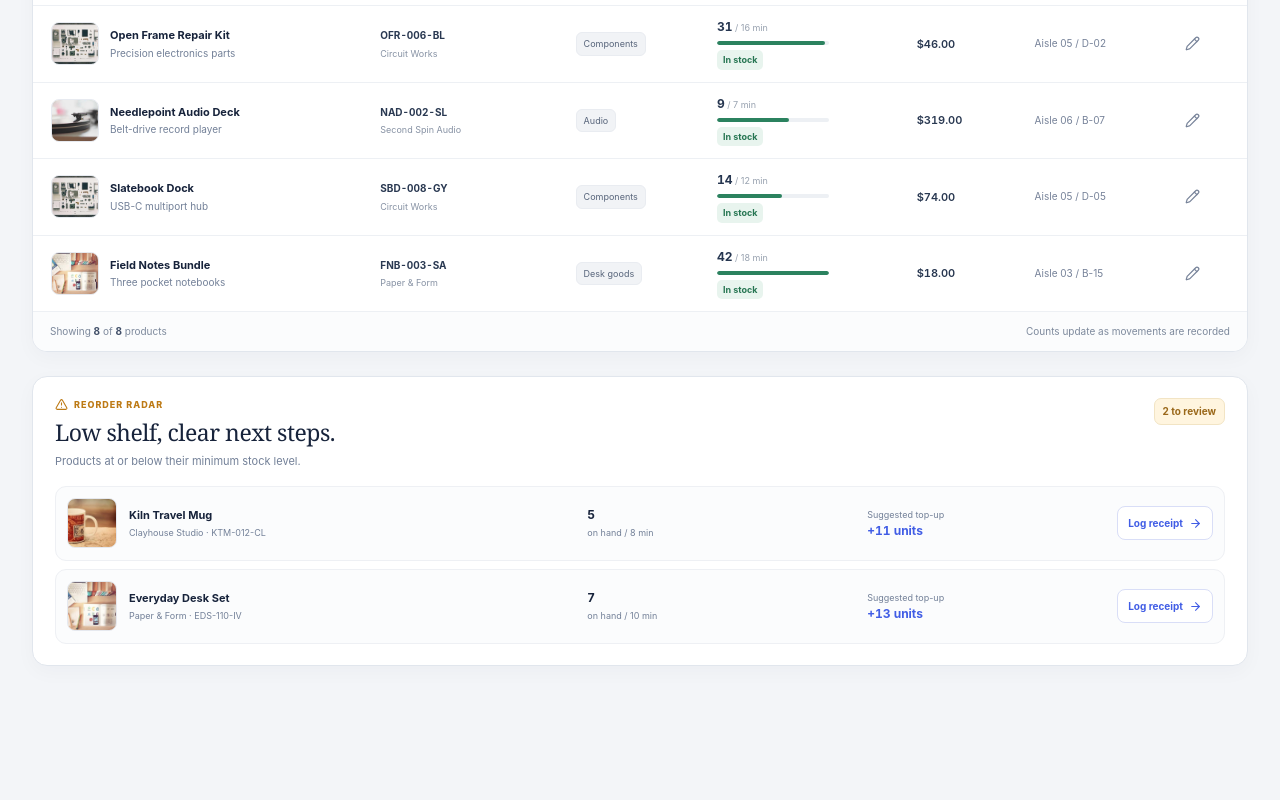
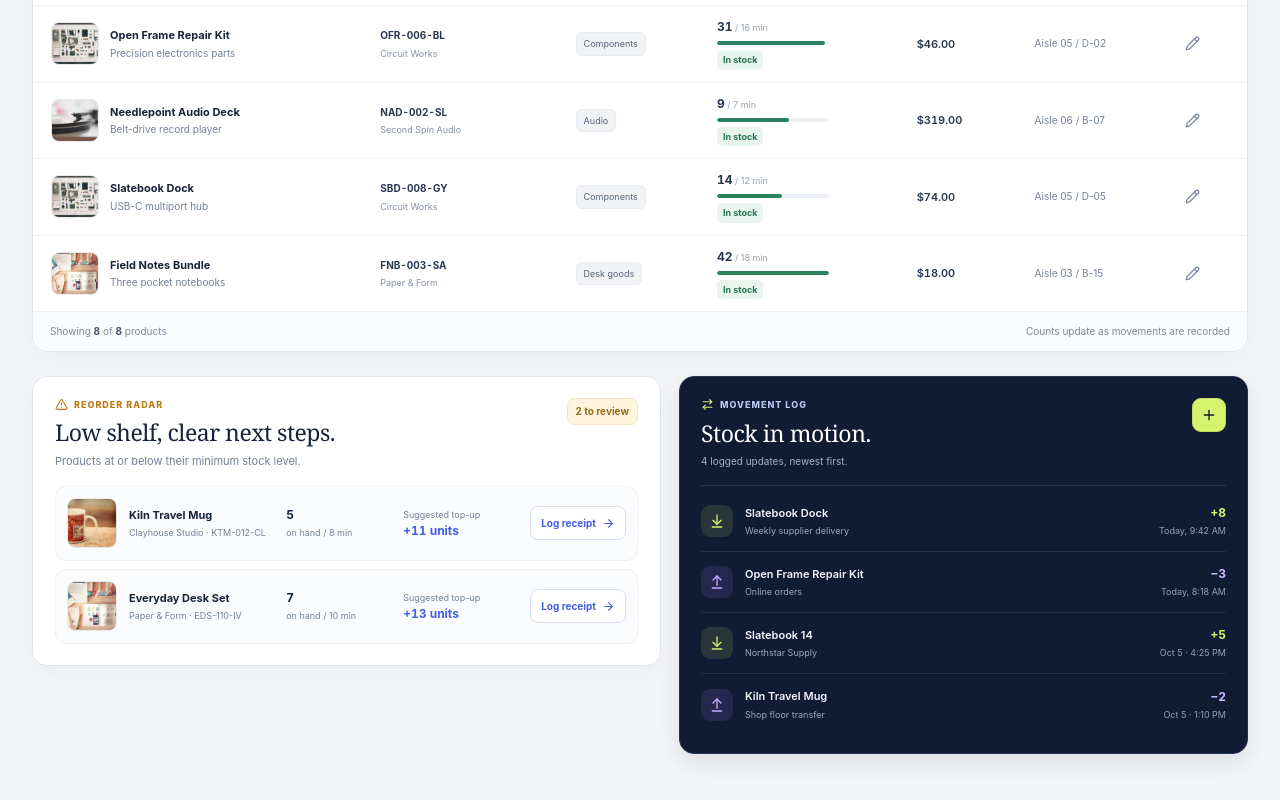
Before and after one commit to a2rp/inventory-dashboard, a React (Vite) app: page / in a window 1280 px wide. Shown: the part 1202-2002 px from the top of the page. Before the commit the page ends 1916 px from the top, so only its background shows below. Built offline with nearby package versions, Linux system fonts and the light colour scheme.

Commit message:
feat: add recent stock movement history

```diff
--- a/src/App.jsx
+++ b/src/App.jsx
@@ -2,6 +2,7 @@ import styles from './App.module.css'
 import { useEffect, useState } from 'react'
 import Header from './components/header/index.jsx'
 import InventoryTable from './components/inventoryTable/index.jsx'
+import MovementHistory from './components/movementHistory/index.jsx'
 import MovementModal from './components/movementModal/index.jsx'
 import ProductModal from './components/productModal/index.jsx'
 import ReorderQueue from './components/reorderQueue/index.jsx'
@@ -108,8 +109,9 @@ const App = () => {
           onAddProduct={openProductModal}
           onEditProduct={editProduct}
         />
-        <div className={styles['secondary-section']}>
+        <div className={styles['workflow-grid']}>
           <ReorderQueue products={products} onReceiveStock={(product) => openMovementModal(product.id)} />
+          <MovementHistory movements={movements} onRecordMovement={() => openMovementModal()} />
         </div>
       </main>
       {productModalOpen && (
--- a/src/App.module.css
+++ b/src/App.module.css
@@ -13,7 +13,11 @@
     font-size: 14px;
   }
 
-  .secondary-section {
+  .workflow-grid {
+    display: grid;
+    grid-template-columns: minmax(0, 1.05fr) minmax(350px, 0.95fr);
+    align-items: start;
+    gap: 18px;
     margin-top: 24px;
   }
 }
@@ -26,3 +30,11 @@
     }
   }
 }
+
+@media (max-width: 980px) {
+  .app-shell {
+    .workflow-grid {
+      grid-template-columns: 1fr;
+    }
+  }
+}
--- /dev/null
+++ b/src/components/movementHistory/index.jsx
@@ -0,0 +1,70 @@
+import { LuArrowDownToLine, LuArrowUpFromLine, LuArrowRightLeft, LuPlus } from 'react-icons/lu'
+import styles from './styles.module.css'
+
+const formatMovementDate = (dateValue) => {
+  const date = new Date(dateValue)
+  const today = new Date()
+  const isToday = date.toDateString() === today.toDateString()
+  const time = new Intl.DateTimeFormat('en-US', {
+    hour: 'numeric',
+    minute: '2-digit',
+  }).format(date)
+
+  if (isToday) return `Today, ${time}`
+  const day = new Intl.DateTimeFormat('en-US', { month: 'short', day: 'numeric' }).format(date)
+  return `${day} · ${time}`
+}
+
+const MovementHistory = ({ movements, onRecordMovement }) => {
+  const recentMovements = [...movements]
+    .sort((first, second) => new Date(second.date) - new Date(first.date))
+    .slice(0, 6)
+
+  return (
+    <section className={styles.history} id="movements" aria-labelledby="movement-heading">
+      <header className={styles['history-heading']}>
+        <div>
+          <p className={styles.eyebrow}><LuArrowRightLeft aria-hidden="true" /> MOVEMENT LOG</p>
+          <h2 id="movement-heading">Stock in motion.</h2>
+          <p>{movements.length} logged updates, newest first.</p>
+        </div>
+        <button type="button" onClick={onRecordMovement} aria-label="Record a stock movement">
+          <LuPlus aria-hidden="true" />
+        </button>
+      </header>
+
+      {recentMovements.length ? (
+        <ol className={styles['movement-list']}>
+          {recentMovements.map((movement) => {
+            const wasReceived = movement.kind === 'received'
+            return (
+              <li key={movement.id}>
+                <span className={`${styles['movement-icon']} ${wasReceived ? styles.received : styles.issued}`}>
+                  {wasReceived ? <LuArrowDownToLine aria-hidden="true" /> : <LuArrowUpFromLine aria-hidden="true" />}
+                </span>
+                <div className={styles['movement-copy']}>
+                  <strong>{movement.productName}</strong>
+                  <span>{movement.note || (wasReceived ? 'Stock received' : 'Stock issued')}</span>
+                </div>
+                <div className={styles['movement-meta']}>
+                  <strong className={wasReceived ? styles['quantity-in'] : styles['quantity-out']}>
+                    {wasReceived ? '+' : '−'}{movement.quantity}
+                  </strong>
+                  <time dateTime={movement.date}>{formatMovementDate(movement.date)}</time>
+                </div>
+              </li>
+            )
+          })}
+        </ol>
+      ) : (
+        <div className={styles['empty-history']}>
+          <span><LuArrowRightLeft aria-hidden="true" /></span>
+          <strong>No movements yet</strong>
+          <p>Log a receipt or issue to start your stock history.</p>
+        </div>
+      )}
+    </section>
+  )
+}
+
+export default MovementHistory
--- /dev/null
+++ b/src/components/movementHistory/styles.module.css
@@ -0,0 +1,216 @@
+.history {
+  padding: 21px 21px 18px;
+  scroll-margin-top: 96px;
+  background: #101b34;
+  border: 1px solid #233252;
+  border-radius: 15px;
+  box-shadow: 0 8px 22px rgb(16 27 52 / 10%);
+
+  .history-heading {
+    display: flex;
+    align-items: start;
+    justify-content: space-between;
+    gap: 12px;
+    padding-bottom: 16px;
+    border-bottom: 1px solid rgb(255 255 255 / 11%);
+
+    h2 {
+      margin-top: 4px;
+      color: #ffffff;
+      font-family: var(--font-display);
+      font-size: 23px;
+      letter-spacing: -0.45px;
+    }
+
+    > div > p:last-child {
+      margin-top: 4px;
+      color: #a5b0c5;
+      font-size: 10px;
+    }
+
+    > button {
+      display: grid;
+      width: 34px;
+      height: 34px;
+      flex: 0 0 auto;
+      place-items: center;
+      color: #101b34;
+      background: var(--color-lime);
+      border: 1px solid #c5e15b;
+      border-radius: 9px;
+      transition: border-color 160ms ease, box-shadow 160ms ease;
+
+      svg {
+        width: 16px;
+        height: 16px;
+      }
+
+      &:hover,
+      &:focus-visible {
+        border-color: #e3ff8c;
+        outline: none;
+        box-shadow: 0 4px 13px rgb(214 243 109 / 18%);
+      }
+    }
+  }
+
+  .eyebrow {
+    display: flex;
+    align-items: center;
+    gap: 6px;
+    color: #b9c6ef;
+    font-size: 9px;
+    font-weight: 800;
+    letter-spacing: 1px;
+
+    svg {
+      width: 13px;
+      height: 13px;
+      color: var(--color-lime);
+    }
+  }
+
+  .movement-list {
+    display: grid;
+    margin-top: 5px;
+
+    li {
+      display: grid;
+      grid-template-columns: 34px minmax(0, 1fr) auto;
+      align-items: center;
+      gap: 10px;
+      min-height: 61px;
+      border-bottom: 1px solid rgb(255 255 255 / 8%);
+
+      &:last-child {
+        border-bottom: 0;
+      }
+    }
+  }
+
+  .movement-icon {
+    display: grid;
+    width: 32px;
+    height: 32px;
+    place-items: center;
+    border-radius: 9px;
+
+    svg {
+      width: 16px;
+      height: 16px;
+    }
+  }
+
+  .received {
+    color: #d6f36d;
+    background: rgb(214 243 109 / 12%);
+  }
+
+  .issued {
+    color: #c5a8ff;
+    background: rgb(151 124 226 / 15%);
+  }
+
+  .movement-copy {
+    min-width: 0;
+
+    strong,
+    span {
+      display: block;
+      overflow: hidden;
+      text-overflow: ellipsis;
+      white-space: nowrap;
+    }
+
+    strong {
+      color: #f3f5f9;
+      font-size: 11px;
+      font-weight: 600;
+    }
+
+    span {
+      margin-top: 3px;
+      color: #9aa7be;
+      font-size: 9px;
+    }
+  }
+
+  .movement-meta {
+    display: grid;
+    justify-items: end;
+    gap: 2px;
+
+    strong {
+      font-size: 12px;
+      font-variant-numeric: tabular-nums;
+    }
+
+    time {
+      color: #95a1b7;
+      font-size: 9px;
+      white-space: nowrap;
+    }
+  }
+
+  .quantity-in {
+    color: var(--color-lime);
+  }
+
+  .quantity-out {
+    color: #ccb8ff;
+  }
+
+  .empty-history {
+    display: grid;
+    justify-items: center;
+    padding: 34px 12px 22px;
+    text-align: center;
+
+    > span {
+      display: grid;
+      width: 42px;
+      height: 42px;
+      place-items: center;
+      color: var(--color-lime);
+      background: rgb(214 243 109 / 12%);
+      border-radius: 12px;
+
+      svg {
+        width: 20px;
+        height: 20px;
+      }
+    }
+
+    > strong {
+      margin-top: 10px;
+      color: #ffffff;
+      font-size: 12px;
+    }
+
+    > p {
+      margin-top: 3px;
+      color: #9aa7be;
+      font-size: 10px;
+    }
+  }
+}
+
+@media (max-width: 620px) {
+  .history {
+    padding: 18px 15px 15px;
+
+    .history-heading h2 {
+      font-size: 21px;
+    }
+
+    .movement-list li {
+      grid-template-columns: 31px minmax(0, 1fr) auto;
+      gap: 8px;
+    }
+
+    .movement-icon {
+      width: 30px;
+      height: 30px;
+    }
+  }
+}
```
